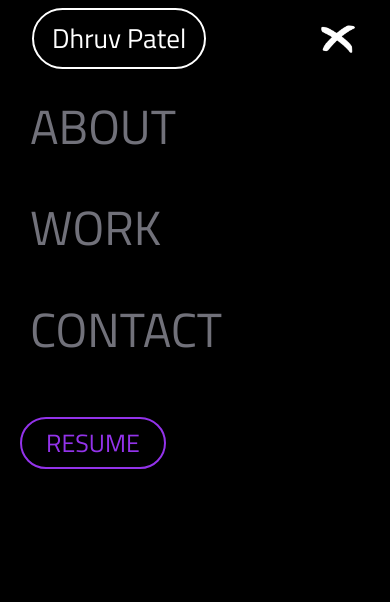
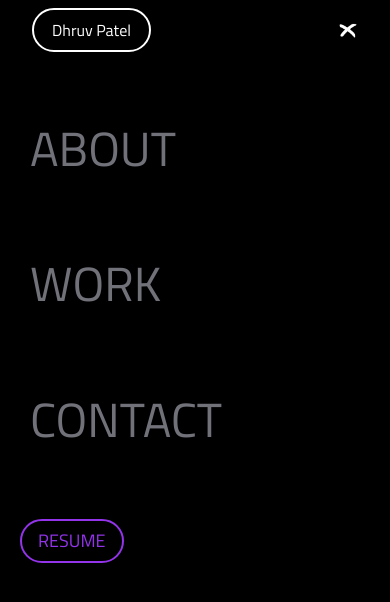
Before and after one commit to dhruv21patel/React-Portfolio, a React (Vite) app: page / in a window 390 px wide. Both pictures are taken after a click on the picture 338 px from the left and 38 px from the top of the page. Shown: the top 602 px of the page. Built offline with nearby package versions, Linux system fonts and the light colour scheme.

Commit message:
small navigation

```diff
--- a/src/Components/Contactus/Contactus.jsx
+++ b/src/Components/Contactus/Contactus.jsx
@@ -36,7 +36,7 @@ export default function Contactus(params) {
       <div className="w-full h-fit md:h-full lg:w-[50%] px-[5%]  text-white flex items-center ">
         <div className="h-fit w-fit">
           <p
-            className="text-wrap  text-[1.5rem] md:text-[3rem]"
+            className="text-wrap  text-[16px] md:text-[28px] lg:text-[3rem]"
             style={{ fontFamily: "var(--handwritten2)" }}
           >
             {/* "This emphasizes the importance of problem-solving and understanding
--- a/src/Components/Navigation/Links.jsx
+++ b/src/Components/Navigation/Links.jsx
@@ -32,6 +32,8 @@ export default function Links({ setfunction, linkactive, devicesmall ,sliderisop
         </>
       );
     }
+
+
     return (
       <>
         {links.map((link) => {
@@ -47,7 +49,7 @@ export default function Links({ setfunction, linkactive, devicesmall ,sliderisop
               } hover:text-slate-300
                             transition ease-linear delay-150 z-[30] w-fit`}
             >
-              <Link to={`${link.link}`} className="  w-full h-full p-1 z-[40]">
+              <Link to={`${link.link}`} className="  w-full h-full p-1 z-[40] text-[12px] lg:text-[20px]">
                 {link.Title}
               </Link>
             </li>
@@ -60,7 +62,7 @@ export default function Links({ setfunction, linkactive, devicesmall ,sliderisop
 
   return devicesmall ? (
     <ul
-      className=" relative text-white flex flex-col gap-y-[10%] h-screen w-full text-xl z-20 py-[30%] px-10%]"
+      className=" relative text-white flex flex-col gap-y-[10%] h-screen w-full  z-20 py-[30%] px-10%]"
       onClick={(event) =>
         setfunction(event.target.closest("li").getAttribute("data-key"))
       }
@@ -70,7 +72,7 @@ export default function Links({ setfunction, linkactive, devicesmall ,sliderisop
     </ul>
   ) : (
     <ul
-      className=" text-white md:flex hidden flex-row xl:gap-x-[4rem] gap-x-4 justify-around w-fit h-fit items-center text-xl"
+      className=" text-white md:flex hidden flex-row xl:gap-x-[4rem] gap-x-4 justify-around w-fit h-fit items-center"
       onClick={(event) =>
         setfunction(event.target.closest("li").getAttribute("data-key"))
       }
--- a/src/Components/Navigation/Navigation.jsx
+++ b/src/Components/Navigation/Navigation.jsx
@@ -73,7 +73,7 @@ export default function Navigation() {
                 delay: 0,
               },
             }}
-            className=" w-fit h-fit text-[1.7rem] border-2 md:px-6 md:py-2 px-4 py-2 rounded-full"
+            className=" w-fit h-fit text-[16px] lg:text-[1.7rem] border-2 md:px-6 md:py-2 px-4 py-2 rounded-full"
           >
             <Link
               to="/"
@@ -108,7 +108,7 @@ export default function Navigation() {
             src={slider ? close : menu}
             onClick={() => handleslider(event)}
             alt="menu"
-            className="contain w-10 h-10 z-50"
+            className="contain w-[20px] aspect-square z-50"
           />
           <div
             id="slider"
--- a/src/Components/Navigation/Resumebutton.jsx
+++ b/src/Components/Navigation/Resumebutton.jsx
@@ -41,7 +41,7 @@ export default function Resumebutton(params) {
     };
 
     return<div ref={scope} className="h-fit w-fit">
-        <button ref={ref} className="relative rounded-full border-2 border-purple-600 px-6 py-2 text-purple-600 transition-colors hover:bg-pink-100"
+        <button ref={ref} className="relative rounded-full border-2 border-purple-600 px-4 py-1 lg:px-6 lg:py-2 text-purple-600 transition-colors hover:bg-pink-100"
             onMouseEnter={onhovered}
             onClick={onclickedbutton}>
 
@@ -50,7 +50,7 @@ export default function Resumebutton(params) {
                 {
                     ["R","E","S","U","M","E"].map((letter,index) =>{
                         return <span data-letter={letter} key={`${letter}-${index}`}
-                            className="letter text-[25px] inline-block relative leading-8 h-8 after:h-8 after:absolute after:left-0 after:top-full after:content-[attr(data-letter)]">
+                            className="letter text-[18px] lg:text-[25px] inline-block relative leading-8 h-8 after:h-8 after:absolute after:left-0 after:top-full after:content-[attr(data-letter)]">
                                 {letter}</span>
                     })
                 }
```
